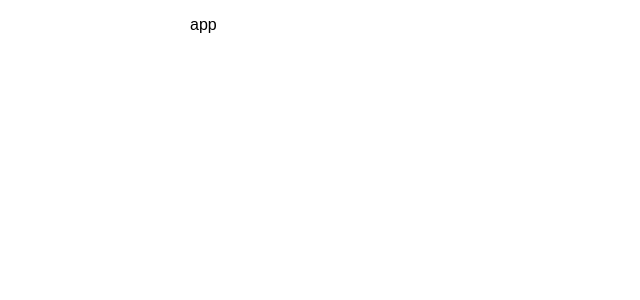
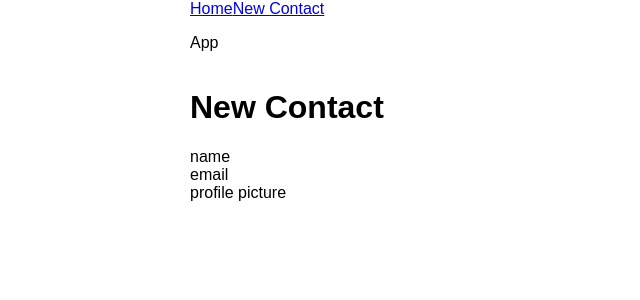
Before and after one commit to ga-wdi-exercises/checkpoint-react, a React (Create React App) app: page /new-contact in a window 1280 px wide. Shown: the top 300 px of the page, without its empty margins (0-640 px from the left). Built offline with nearby package versions, Linux system fonts and the light colour scheme.

Commit message:
2 suites 9 tests passed

```diff
--- a/src/components/App/App.js
+++ b/src/components/App/App.js
@@ -1,11 +1,41 @@
-import React, { Component } from 'react';
+import React, { Component } from 'react'
+import Header from '../Header/Header'
+import ContactList from '../ContactList/ContactList'
+import NewContact from '../NewContact/NewContact'
+import { Route } from 'react-router-dom'
+
+// Your <App> component should also render:
+
+// A div with a class name of 'App'
+// Your <Header> component
+// Two <Route /> components
+// If the route is "/" then render the <ContactList> component; if the route is "/new-contact" then render the <NewContact> component;
 
 class App extends Component {
+  constructor(props) {
+    super(props)
+
+    this.state = {
+      contacts: props.contacts
+    }
+  }
   render() {
-    return <div className="App">
-        <p>app</p>
-      </div>;
+    return (
+      <div className='App'>
+        <div className='Header'>
+          <Header />
+        </div>
+        <p>App</p>
+        <Route
+          path='/'
+          render={routerProps => (
+            <ContactList {...routerProps} {...this.state} />
+          )}
+        />
+        <Route path='/new-contact' component={NewContact} />
+      </div>
+    )
   }
 }
 
-export default App;
+export default App
--- /dev/null
+++ b/src/components/Contact/Contact.js
@@ -0,0 +1,29 @@
+import React, { Component } from 'react'
+
+export default class Contact extends Component {
+  render() {
+    return (
+      <div>
+        <div className='contact'>
+          <img src={this.state.profile_picture} alt='contact'>
+            {this.state.profile_picture}
+          </img>
+          <h3>{this.state.name}</h3>
+          <h4>{this.state.email}</h4>
+        </div>
+      </div>
+    )
+  }
+}
+
+{
+  /* <Contact>
+Your <Contact> component will render a single contact.
+
+It should render:
+
+An outer <div> with a class of contact
+An include an <img> for the profile_picture,
+<h3> for the name
+<h4> for the email. */
+}
--- /dev/null
+++ b/src/components/ContactList/ContactList.js
@@ -0,0 +1,22 @@
+import React, { Component } from 'react'
+import Contact from '../Contact/Contact'
+
+export default class ContactList extends Component {
+  render() {
+    return (
+      <div>
+        <div className='contact-list'>{Contact}</div>
+      </div>
+    )
+  }
+}
+
+{
+  /* <ContactList>
+  <ContactList> should take contacts as a prop
+
+  It should render:
+
+  A <Contact> component for each contact object inside of the contacts prop.
+  A <div> with a class of contact-list. */
+}
--- /dev/null
+++ b/src/components/Header/Header.js
@@ -0,0 +1,16 @@
+import React, { Component } from 'react'
+import { Link } from 'react-router-dom'
+
+export default class Header extends Component {
+  render() {
+    return (
+      <div>
+        <nav>
+          {console.log(this.props)}
+          <Link to='/'>Home</Link>
+          <Link to='/new-contact'>New Contact</Link>
+        </nav>
+      </div>
+    )
+  }
+}
--- /dev/null
+++ b/src/components/NewContact/NewContact.js
@@ -0,0 +1,22 @@
+import React, { Component } from 'react'
+
+export default class NewContact extends Component {
+  render() {
+    return (
+      <div>
+        <h1>New Contact</h1>
+        <form>name</form>
+        <form>email</form>
+        <form>profile picture</form>
+      </div>
+    )
+  }
+}
+
+{
+  /* <NewContact>
+Your <NewContact> component should render:
+
+An <h1> with a text of New Contact
+A form with inputs for the name, email and profile_picture. */
+}
--- a/src/contacts.json
+++ b/src/contacts.json
@@ -3,53 +3,70 @@
     "name": "Bugs Bunny",
     "email": "bugs@gmail.com",
     "profile_picture": "https://upload.wikimedia.org/wikipedia/en/1/17/Bugs_Bunny.svg"
-  }, {
+  },
+  {
     "name": "Daffy Duck",
     "email": "daffy@gmail.com",
     "profile_picture": "https://upload.wikimedia.org/wikipedia/en/f/f4/Daffy_Duck.svg"
-  }, {
+  },
+  {
     "name": "Porky Pig",
     "email": "porky@gmail.com",
     "profile_picture": "https://upload.wikimedia.org/wikipedia/en/8/88/Porky_Pig.svg"
-  }, {
+  },
+  {
     "name": "Elmer Fudd",
     "email": "fudd@gmail.com",
     "profile_picture": "https://upload.wikimedia.org/wikipedia/en/6/66/ElmerFudd.gif"
-  }, {
+  },
+  {
     "name": "Sylvester J. Pussycat Sr.",
     "email": "sylvester@gmail.com",
     "profile_picture": "https://upload.wikimedia.org/wikipedia/en/8/82/Sylvester_the_Cat.svg"
-  }, {
+  },
+  {
     "name": "Yosemite Sam",
     "email": "yosemite@gmail.com",
     "profile_picture": "https://upload.wikimedia.org/wikipedia/en/2/2d/Yosemite_Sam.svg"
-  }, {
+  },
+  {
     "name": "Foghorn Leghorn",
     "email": "foghorn@gmail.com",
     "profile_picture": "https://upload.wikimedia.org/wikipedia/en/a/a0/Foghorn_Leghorn.png"
-  }, {
+  },
+  {
     "name": "Marvin the Martian",
     "email": "marvin@gmail.com",
     "profile_picture": "https://upload.wikimedia.org/wikipedia/en/d/d5/Marvin_the_Martian.svg"
-  }, {
+  },
+  {
     "name": "Pepé Le Pew",
     "email": "lepew@gmail.com",
     "profile_picture": "https://upload.wikimedia.org/wikipedia/en/9/9a/Pep%C3%A9_Le_Pew.svg"
-  }, {
+  },
+  {
     "name": "Speedy Gonzales",
     "email": "speedy@gmail.com",
     "profile_picture": "https://upload.wikimedia.org/wikipedia/en/f/fe/Speedy_Gonzales.svg"
-  }, {
+  },
+  {
     "name": "Tasmanian Devil",
     "email": "tasmanian@gmail.com",
     "profile_picture": "https://upload.wikimedia.org/wikipedia/en/c/c4/Taz-Looney_Tunes.svg"
-  }, {
+  },
+  {
     "name": "Road Runnery",
     "email": "runner@gmail.com",
     "profile_picture": "https://upload.wikimedia.org/wikipedia/en/e/ee/Roadrunner_looney_tunes.png"
-  }, {
+  },
+  {
     "name": "Wile E. Coyote",
     "email": "wile_e@acme.com",
     "profile_picture": "https://upload.wikimedia.org/wikipedia/en/3/3c/Wile_E._Coyote.svg"
+  },
+  {
+    "name": "Tweety",
+    "email": "tweety@gmail.com",
+    "profile_picture": "https://upload.wikimedia.org/wikipedia/en/0/02/Tweety.svg"
   }
 ]
--- a/src/index.js
+++ b/src/index.js
@@ -1,8 +1,14 @@
-import React from 'react';
-import ReactDOM from 'react-dom';
-import './styles/index.css';
-import App from './components/App/App';
+import React from 'react'
+import ReactDOM from 'react-dom'
+import './styles/index.css'
+import App from './components/App/App'
+import { BrowserRouter as Router } from 'react-router-dom'
 
-import contacts from "./contacts.json";
+import contacts from './contacts.json'
 
-ReactDOM.render(<App />, document.getElementById('root'));
+ReactDOM.render(
+  <Router>
+    <App contacts={contacts} />
+  </Router>,
+  document.getElementById('root')
+)
```
Also changed, not shown: 1 other file (tests, documents, lock files or other folders).
